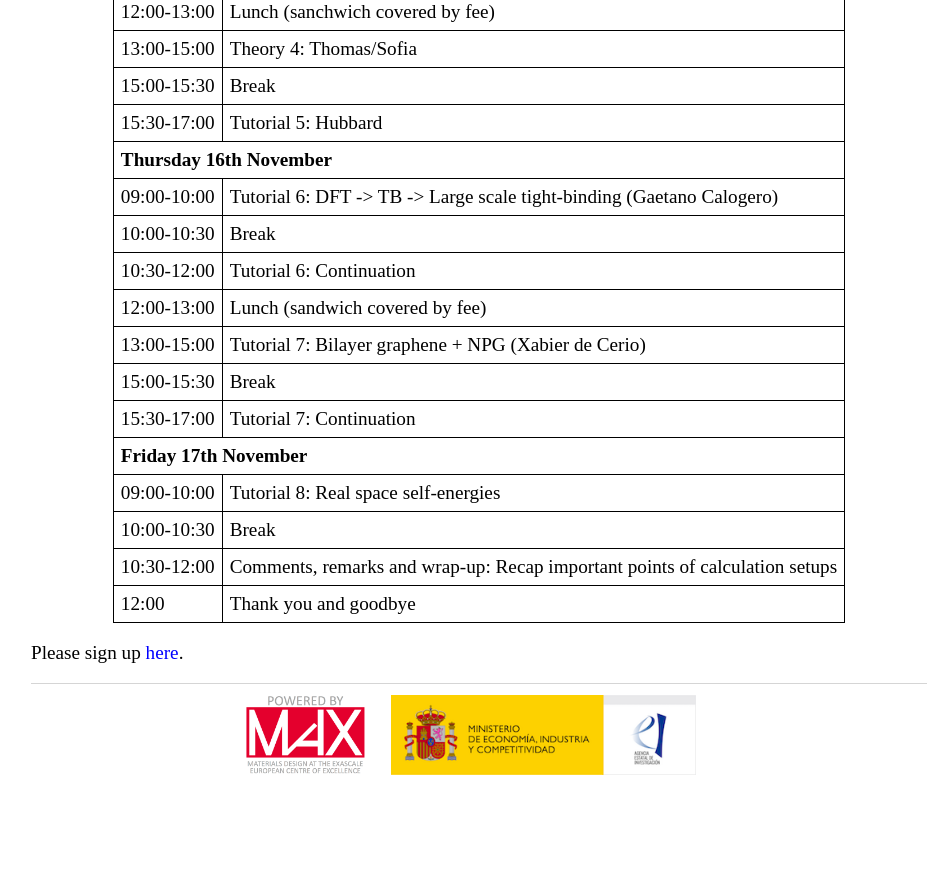
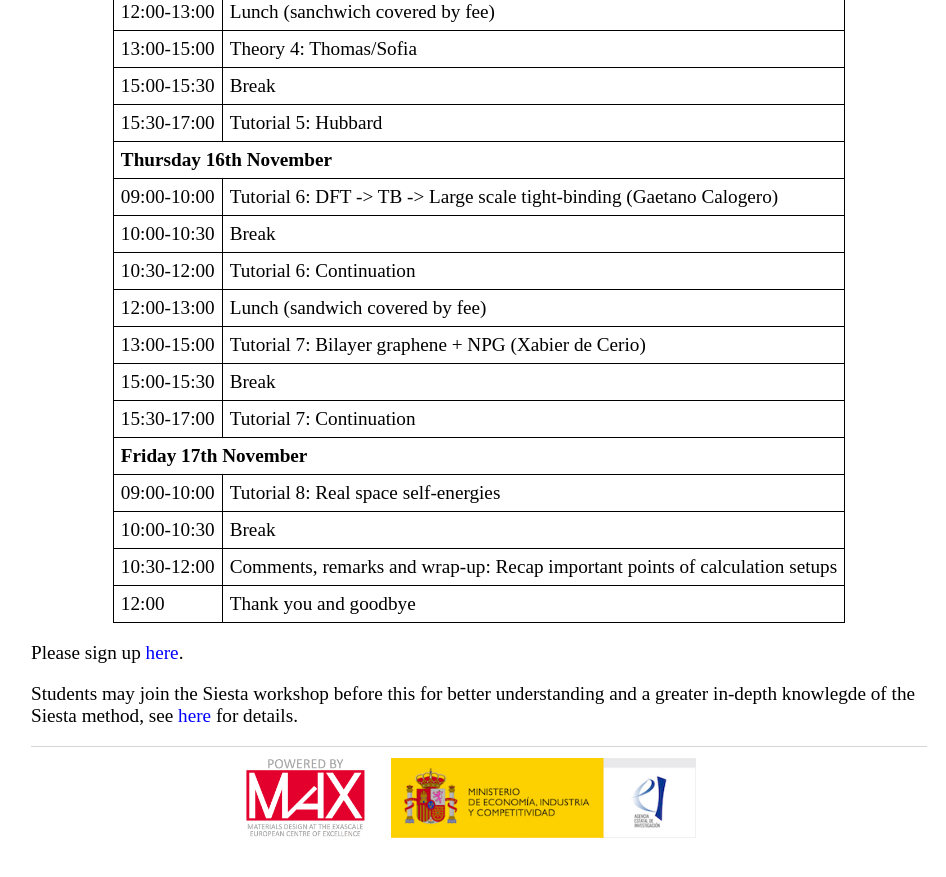
Before and after one commit to siesta-project/web-portal, a Jekyll site: the page built from _events/TranSIESTA_School-2023.md, in a window 1280 px wide and 900 px high, scrolled down 1512 px. Shown: the top 877 px of the window, without its empty margins (161-1107 px from the left). Built offline with Jekyll 4.4.1, drawn with Linux system fonts in a browser that asks for light colours; before the commit the page ends 2349 px from its top, so only the background shows below that.

Commit message:
added links to siesta workshop
Signed-off-by: Nick Papior <nickpapior@gmail.com>

```diff
--- a/_events/TranSIESTA_School-2023.md
+++ b/_events/TranSIESTA_School-2023.md
@@ -99,3 +99,6 @@ Tentative program:
 </table>
 
 Please sign up [here](https://www.conferencemanager.dk/invitation-workshoptoolsforelectiontransport).
+
+Students may join the Siesta workshop before this for better understanding and a greater in-depth knowlegde
+of the Siesta method, see [here](https://siesta-project.github.io/web-portal/) for details.
```
